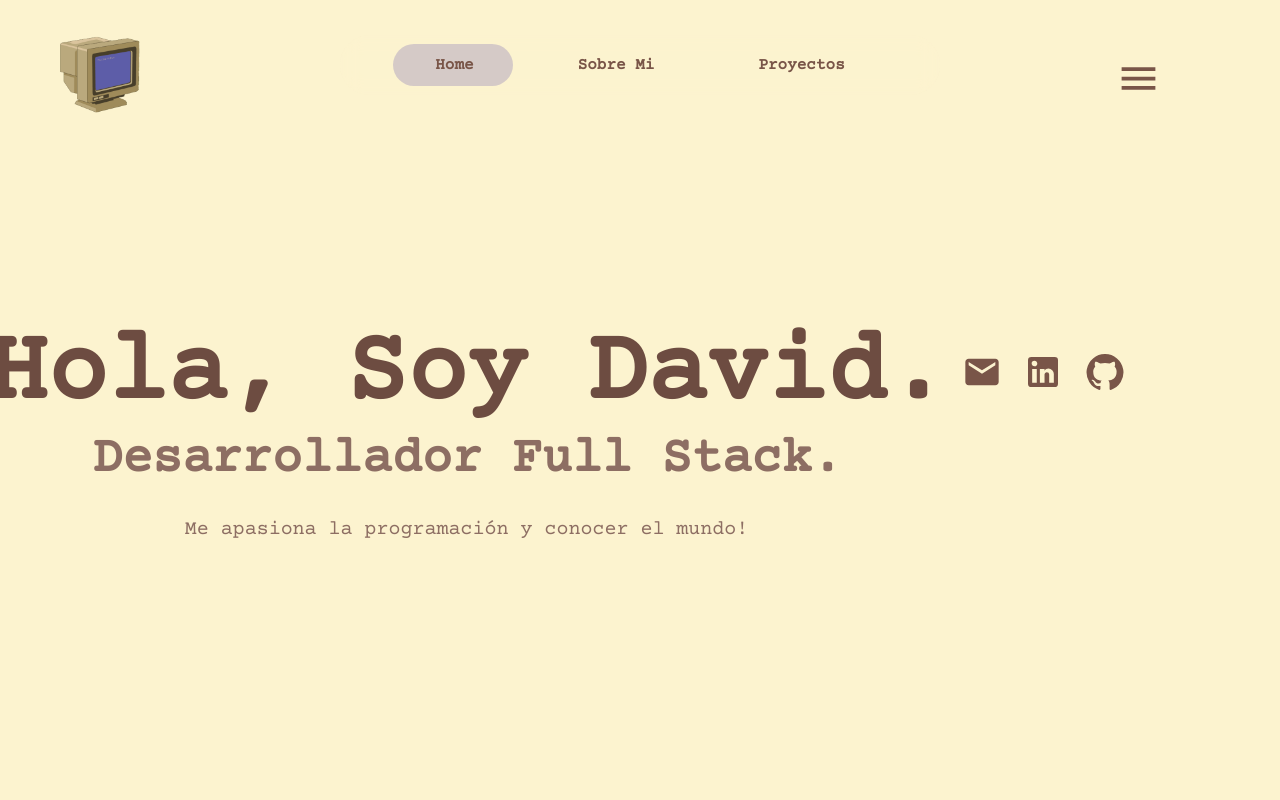
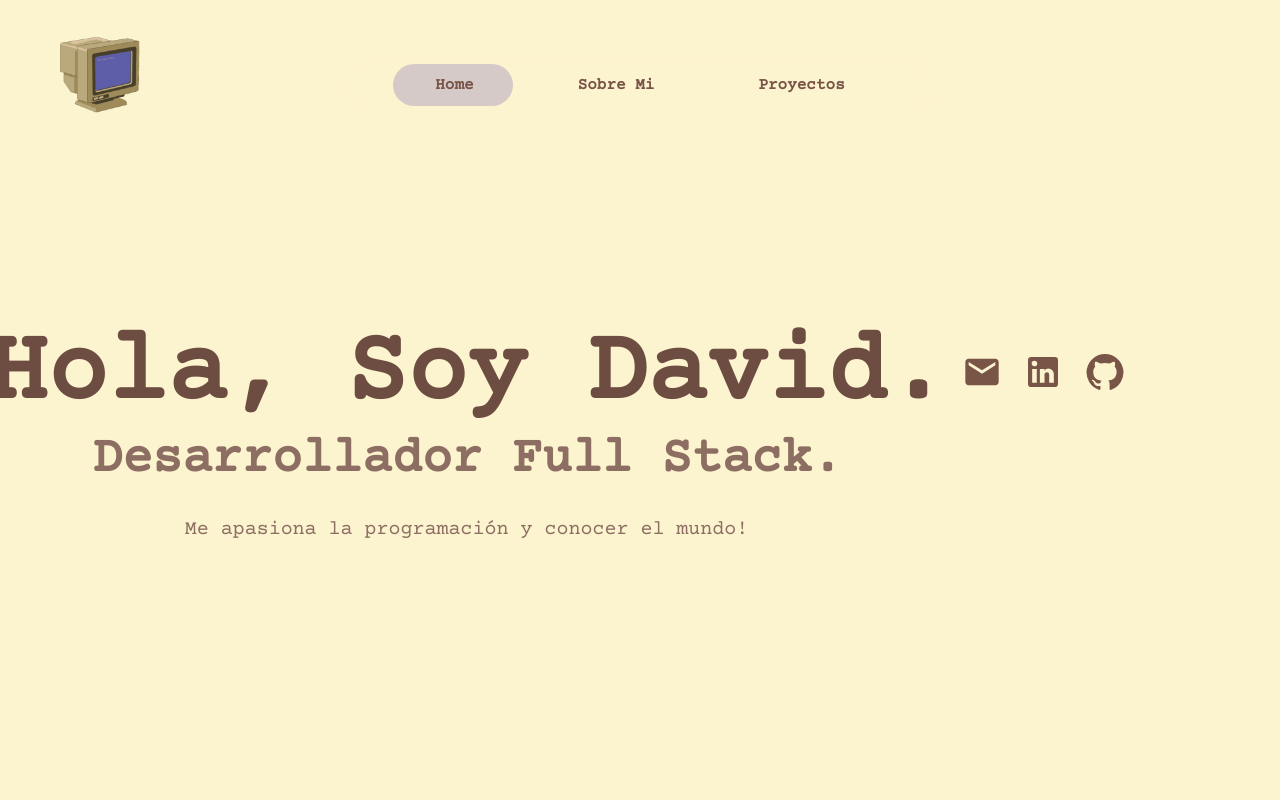
Before and after one commit to davidmarquez98/portafolio, a React (Vite) app: page /portafolio/about in a window 1280 px wide. Shown: the top 800 px of the page. Built offline with nearby package versions, Linux system fonts and the light colour scheme.

Commit message:
hide menu burguer

```diff
--- a/src/views/components/header/Header.jsx
+++ b/src/views/components/header/Header.jsx
@@ -15,9 +15,9 @@ function Header(){
 
                 <Nav/>
 
-                <MenuBurger/>
+                {/* <MenuBurger/>
 
-                <MenuBurguerResponsive/>
+                <MenuBurguerResponsive/> */}
 
             </div>
         </header>
--- a/src/views/components/header/components/nav/nav.css
+++ b/src/views/components/header/components/nav/nav.css
@@ -2,12 +2,14 @@
     z-index: 100;
     position: fixed;
     display: flex;
-    justify-content: center;
+    /* justify-content: center; */
+    left: 50%; /* Centra horizontalmente */
+    transform: translate(-50%, -50%);
     height: 60px;
     width: 600px;
     backdrop-filter: blur(10px);
     border-radius: 50px;
-    margin-top: -20px;
+    margin-top: 80px;
 }
 
 .nav-container.light{
--- a/src/views/components/header/header.css
+++ b/src/views/components/header/header.css
@@ -6,7 +6,7 @@ header{
 .header-content{
     display: flex;
     align-items: center;
-    justify-content: center;
+    justify-content: flex-start;
     width: 100%;
     height: 100%;
 }
```
